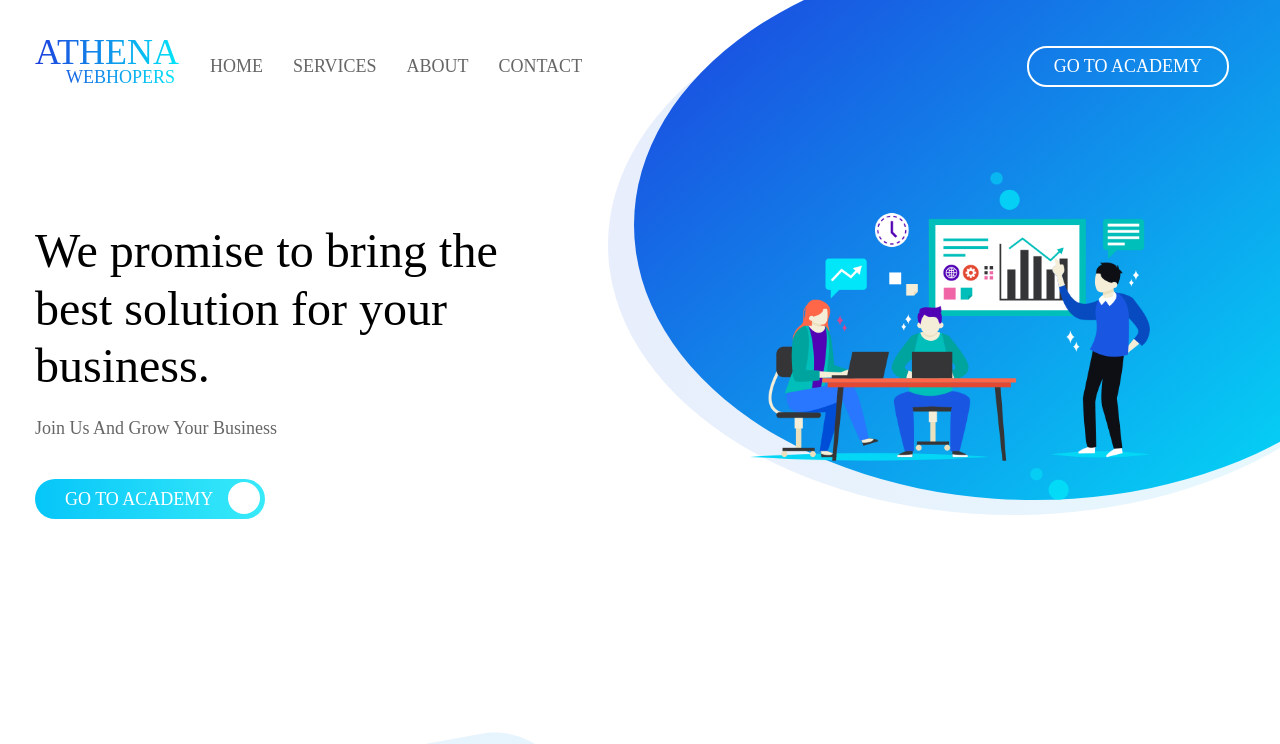
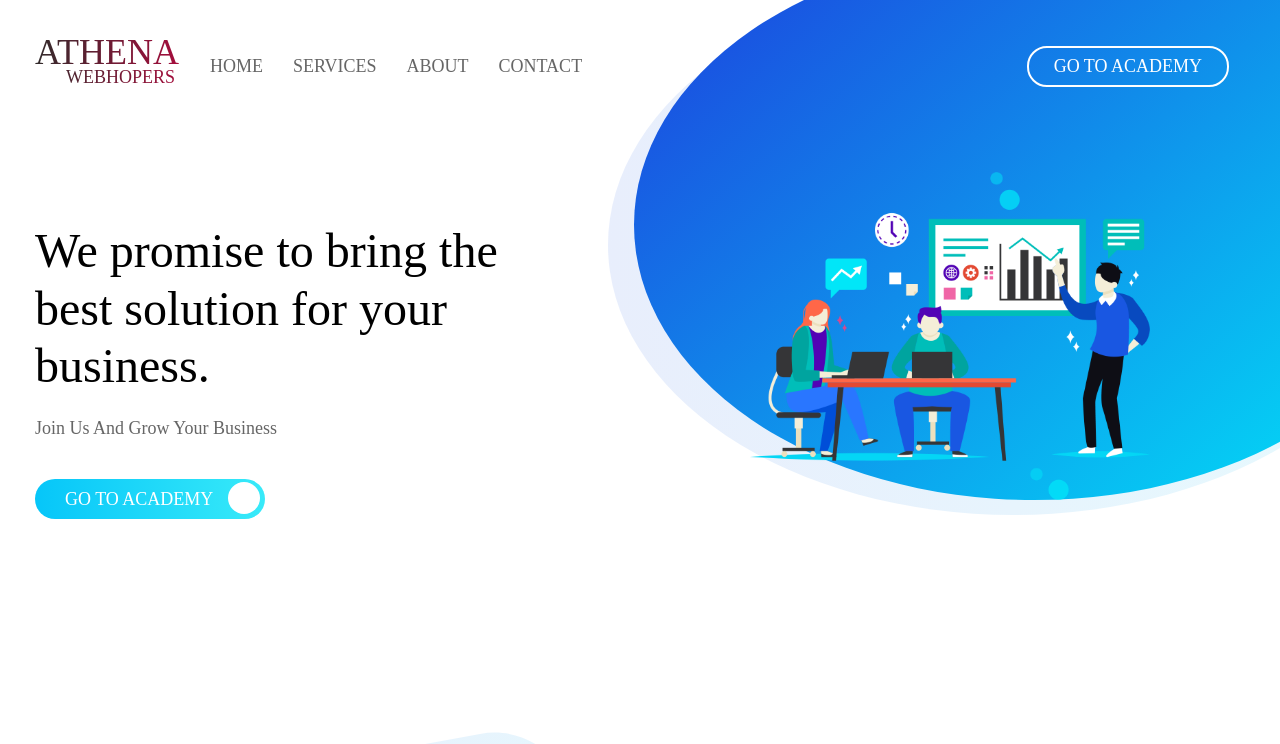
Before and after one commit to shabin75/AthenaLive, a plain HTML site: page development.html in a window 1280 px wide. Shown: the top 744 px of the page. Drawn offline with Linux system fonts and the light colour scheme; files whose address does not match are found by name.

Commit message:
march-22.1

```diff
--- a/dev/css/style.css
+++ b/dev/css/style.css
@@ -62,10 +62,10 @@ body {
   font-size: 36px;
   font-family: "Lato-Black";
   text-transform: uppercase;
-  background: -webkit-linear-gradient(left, #1d3ede, #01e6f8);
-  background: -ms-linear-gradient(left, #1d3ede, #01e6f8);
-  background: -moz-linear-gradient(left, #1d3ede, #01e6f8);
-  background: -o-linear-gradient(left, #1d3ede, #01e6f8);
+  background: -webkit-linear-gradient(left, #312b2b, #a50d3c);
+  background: -ms-linear-gradient(left, #312b2b, #a50d3c);
+  background: -moz-linear-gradient(left, #312b2b, #a50d3c8);
+  background: -o-linear-gradient(left, #312b2b, #a50d3c);
   -webkit-background-clip: text;
   -ms-background-clip: text;
   -o-background-clip: text;
```
